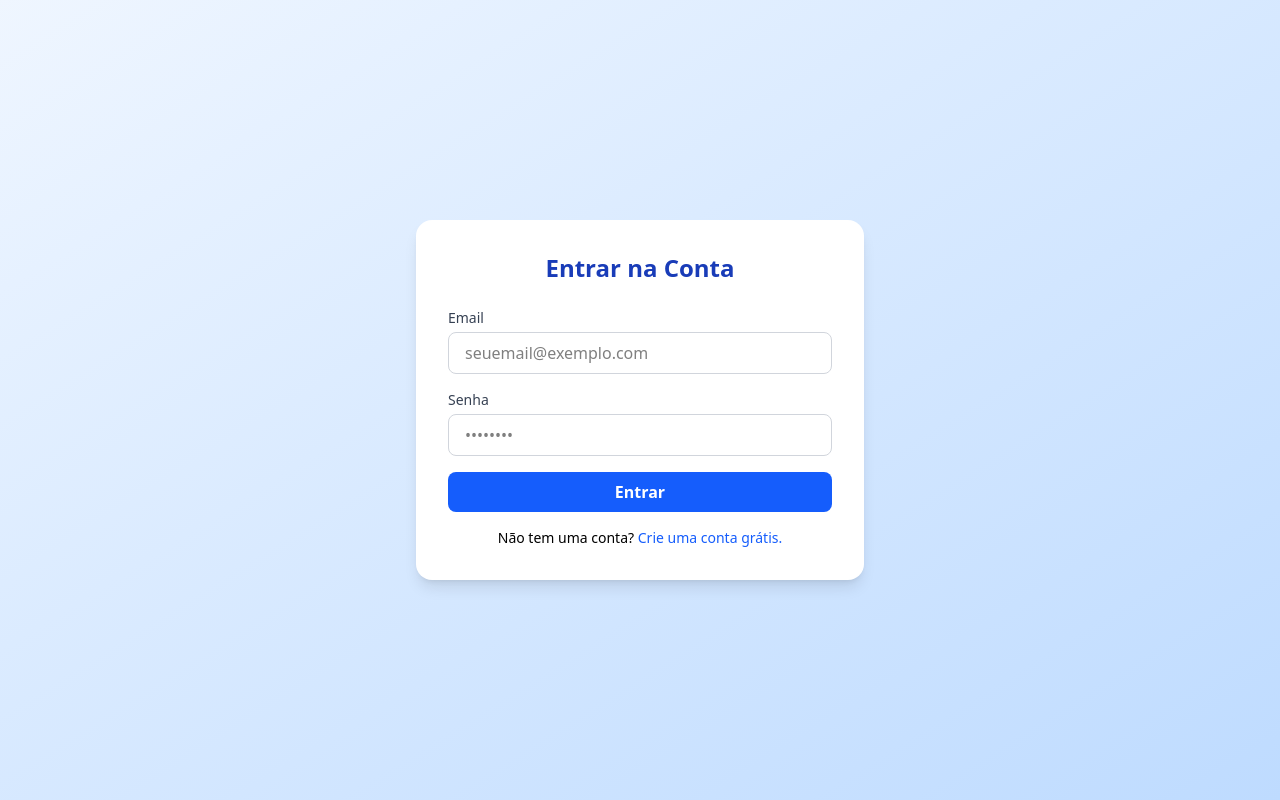
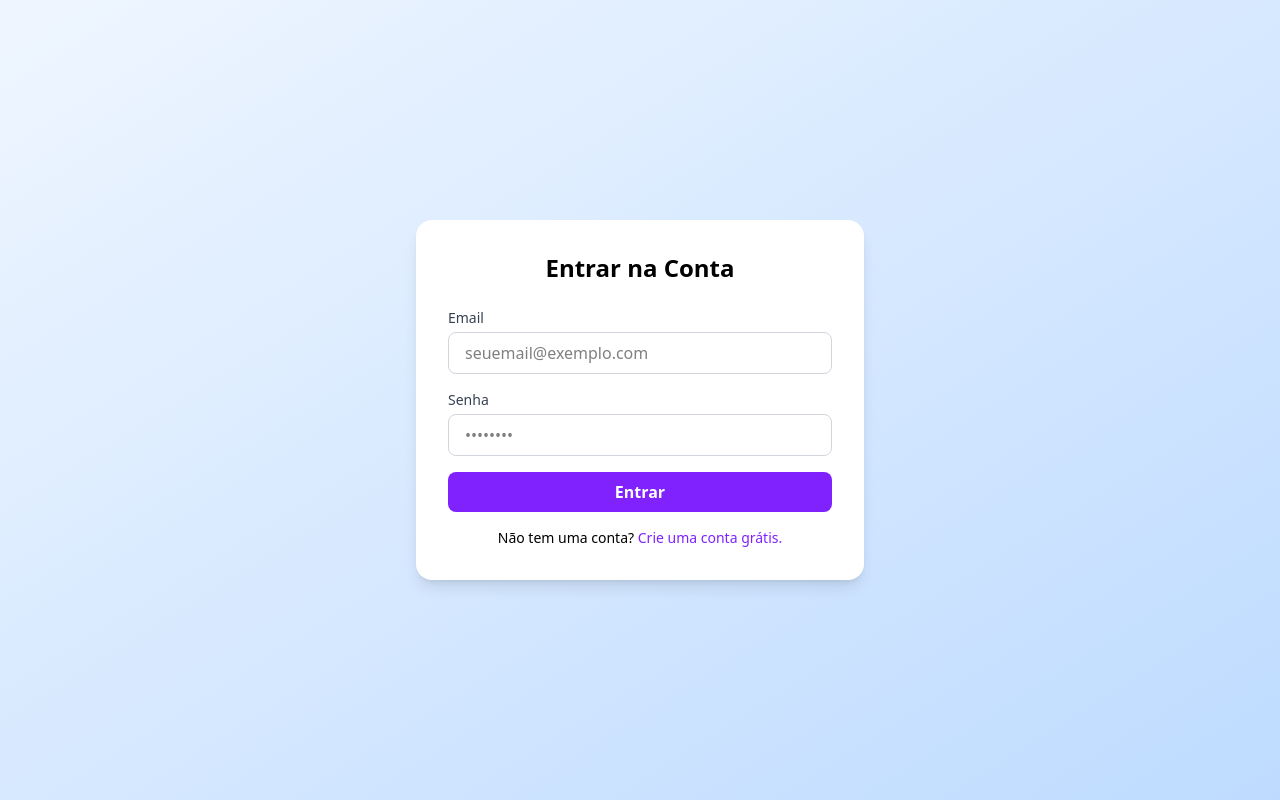
Before and after one commit to Welin7/reactjs-with-tailwind, a React (Vite) app in the folder login-app/: page /login in a window 1280 px wide. Built offline with nearby package versions, Linux system fonts and the light colour scheme; no server answers.

Commit message:
feat: adjustment tailwindcss in login.

```diff
--- a/login-app/src/components/Login.jsx
+++ b/login-app/src/components/Login.jsx
@@ -23,7 +23,7 @@ const Login = ({ onLogin }) => {
     return (
         <div className="min-h-screen flex items-center justify-center bg-gradient-to-br from-blue-50 to-blue-200 px-4">
             <div className="bg-white p-8 rounded-2xl shadow-lg w-full max-w-md">
-                <h2 className="text-2xl font-semibold text-center text-blue-800 mb-6">Entrar na Conta</h2>
+                <h2 className="text-2xl font-semibold text-center text-black-800 mb-6">Entrar na Conta</h2>
                 <form onSubmit={handleSubmit} className="space-y-4">
                     <div>
                         <label className="block text-sm font-medium text-gray-700">Email</label>
@@ -33,7 +33,7 @@ const Login = ({ onLogin }) => {
                             value={email}
                             onChange={e => setEmail(e.target.value)}
                             required
-                            className="w-full px-4 py-2 mt-1 border border-gray-300 rounded-lg focus:ring-2 focus:ring-blue-400 focus:outline-none"
+                            className="w-full px-4 py-2 mt-1 border border-gray-300 rounded-lg focus:ring-2 focus:ring-violet-400 focus:outline-none"
                         />
                     </div>
                     <div>
@@ -44,7 +44,7 @@ const Login = ({ onLogin }) => {
                             value={password}
                             onChange={e => setPassword(e.target.value)}
                             required
-                            className="w-full px-4 py-2 mt-1 border border-gray-300 rounded-lg focus:ring-2 focus:ring-blue-400 focus:outline-none"
+                            className="w-full px-4 py-2 mt-1 border border-gray-300 rounded-lg focus:ring-2 focus:ring-violet-400 focus:outline-none"
                         />
                     </div>
                     {error && (
@@ -52,13 +52,13 @@ const Login = ({ onLogin }) => {
                     )}
                     <button
                         type="submit"
-                        className="w-full bg-blue-600 hover:bg-blue-700 text-white font-semibold py-2 rounded-lg transition duration-200"
+                        className="w-full bg-violet-600 hover:bg-violet-700 text-white font-semibold py-2 rounded-lg transition duration-200"
                     >
                         Entrar
                     </button>
                     <p className="flex items-center justify-center text-sm">
                         Não tem uma conta?&nbsp;
-                        <Link to="/register" className="text-blue-600 hover:underline font-medium">
+                        <Link to="/register" className="text-violet-600 hover:underline font-medium">
                             Crie uma conta grátis.
                         </Link>
                     </p>
```
